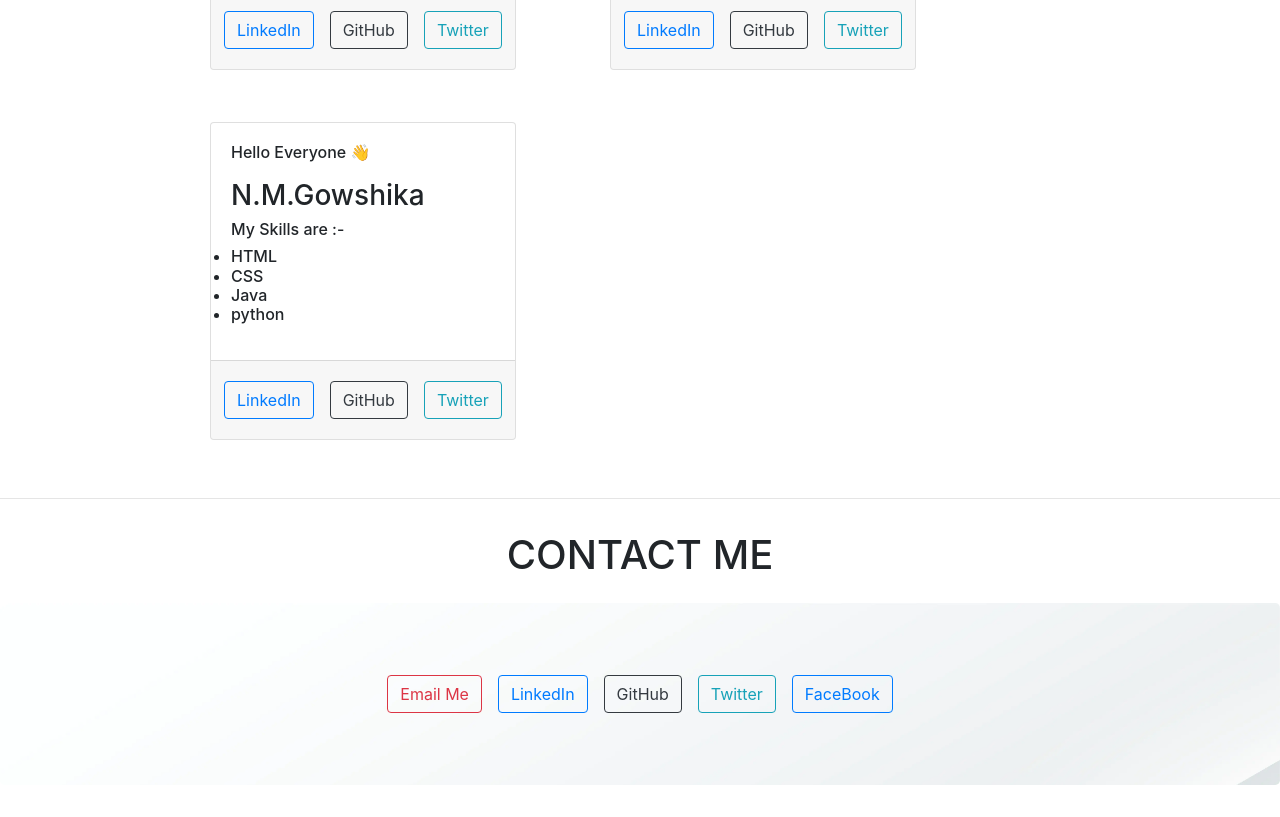
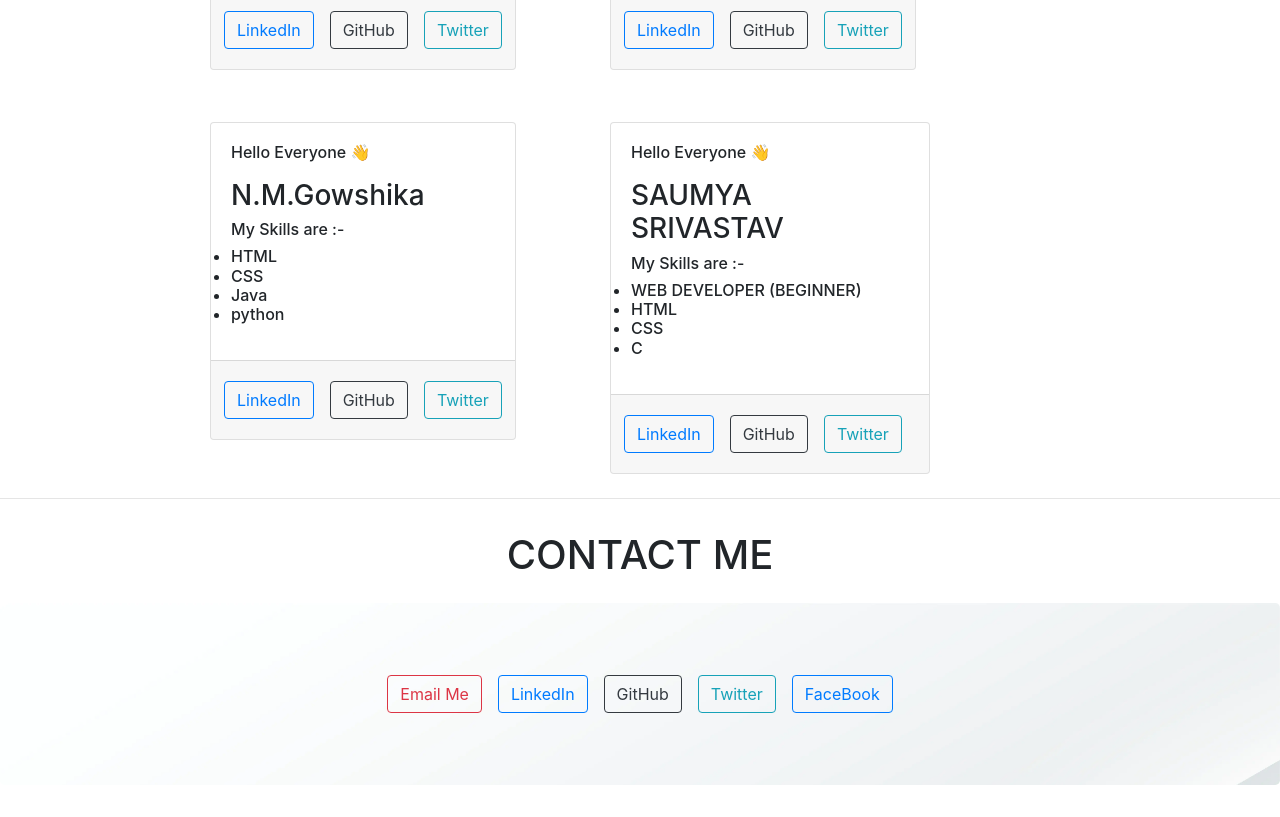
Before and after one commit to Aman1905/I-am-Contributor, a React (Create React App) app: page / in a window 1280 px wide. Shown: the part 3360-4177 px from the top of the page. Built offline with nearby package versions, Linux system fonts and the light colour scheme.

Commit message:
Update Content.js

```diff
--- a/src/Content.js
+++ b/src/Content.js
@@ -209,6 +209,18 @@ const Content = () => {
         g_link="https://github.com/gowshika111"
         t_link ="" />
 
+     <Cards
+        sname="SAUMYA SRIVASTAV"
+        skill1=" WEB DEVELOPER (BEGINNER)"
+        skill2="HTML"
+        skill3="CSS"
+        skill4="C"
+        l_link="https://www.linkedin.com/in/saumya-srivastav-4238a91a8"
+        g_link="https://github.com/Saumya2001-PSIT/"
+        t_link ="" />
+
+
+
 
 
     </div>
```
